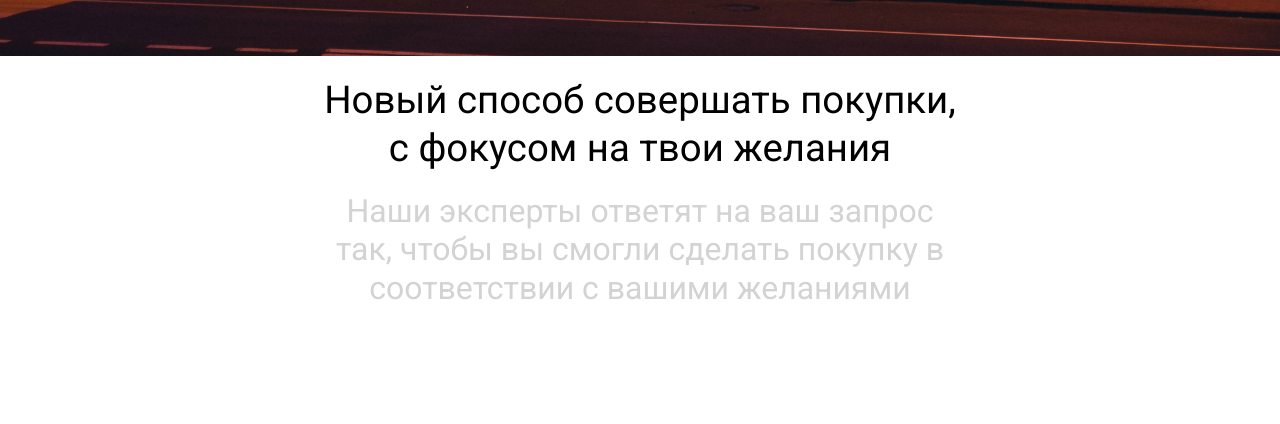
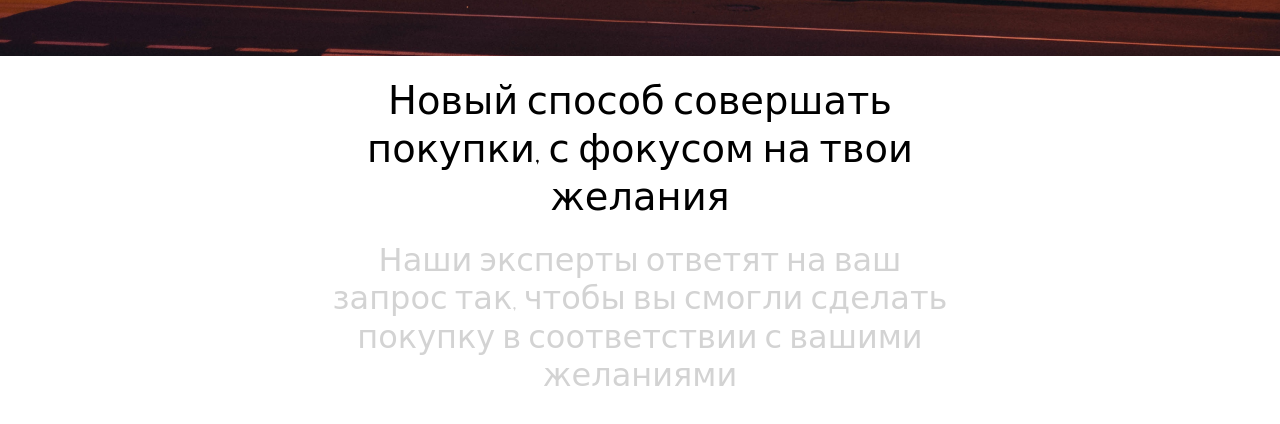
Before and after one commit to Nfilippov/Spyse, a plain HTML site: page index.html in a window 1280 px wide. Shown: the part 664-1088 px from the top of the page. Before the commit the page ends 1001 px from the top, so only its background shows below. Drawn offline with nearby package versions, Linux system fonts and the light colour scheme.

Commit message:
Нашел поприятнее шрифты.

```diff
--- a/index.html
+++ b/index.html
@@ -3,8 +3,8 @@
 <head>
     <meta charset="UTF-8">
     <title>SPYSE – поиск одежды в твоем мессенджере</title>
+    <link href='https://fonts.googleapis.com/css?family=Poiret+One&subset=latin,cyrillic' rel='stylesheet' type='text/css'>
     <link href='https://fonts.googleapis.com/css?family=Nothing+You+Could+Do' rel='stylesheet' type='text/css'>
-    <link href='https://fonts.googleapis.com/css?family=Roboto:400,700&subset=latin,cyrillic' rel='stylesheet' type='text/css'>
     <link rel="stylesheet" href="styles/reset.css">
     <link rel="stylesheet" href="styles/style.css">
 </head>
--- a/styles/style.css
+++ b/styles/style.css
@@ -1,5 +1,5 @@
 body {
-    font-family: 'Roboto', sans-serif, Arial;
+    font-family: 'Poiret One', cursive, sans-serif, Arial;
     }
 .navigation {
     position: fixed;
```
